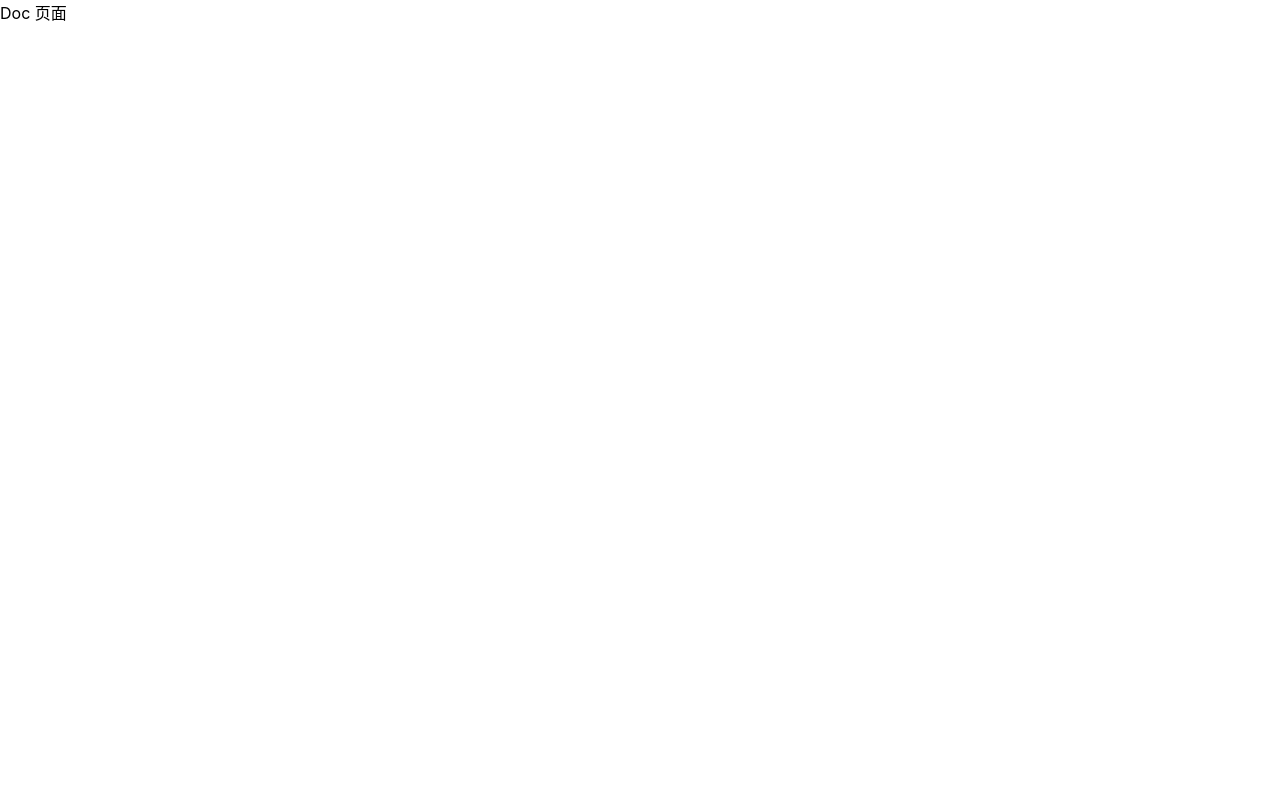
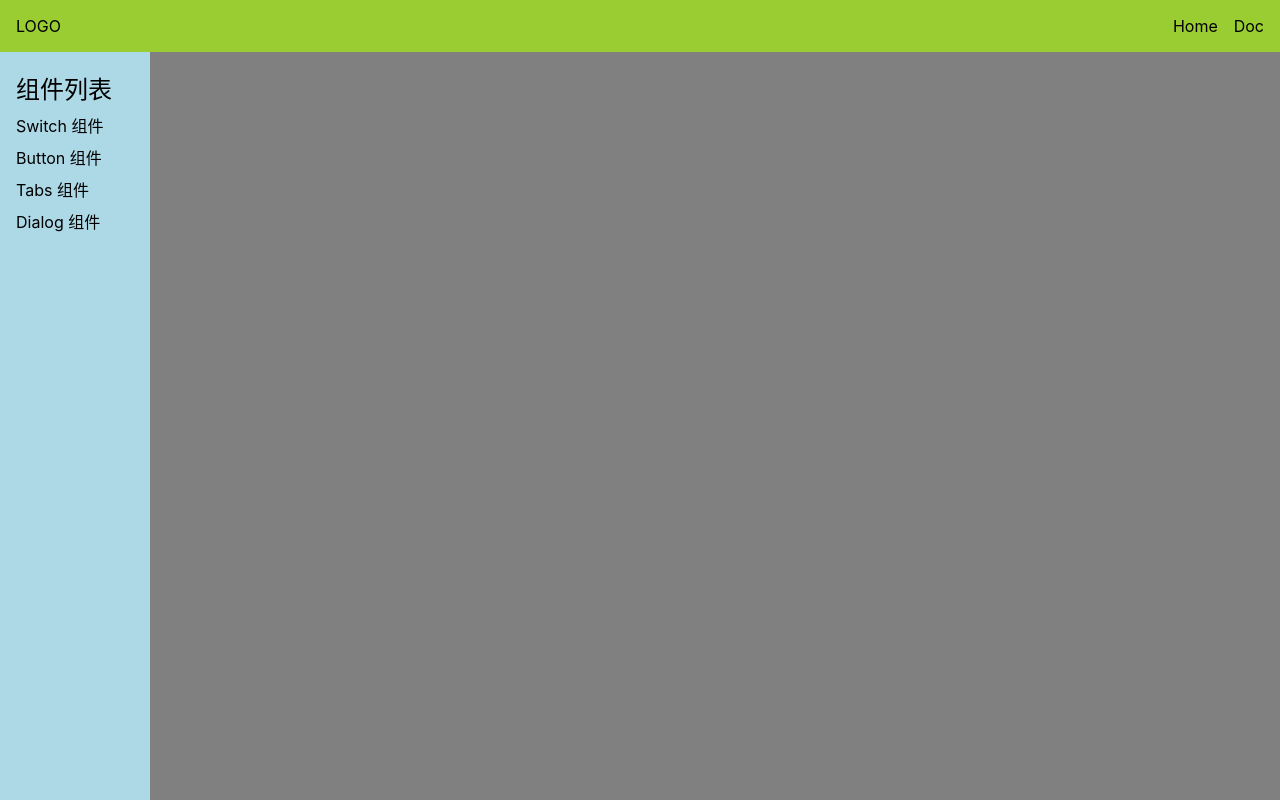
Before and after one commit to EvaLLLLL/corianderUI, a Vue app: page /#/doc in a window 1280 px wide. Built offline with nearby package versions, Linux system fonts and the light colour scheme.

Commit message:
完成 Doc 页面布局

```diff
--- a/src/App.vue
+++ b/src/App.vue
@@ -1,9 +1,9 @@
 <template>
-  <router-view/>
+  <router-view />
 </template>
 
 <script>
 export default {
-  name: 'App',
-}
+  name: "App",
+};
 </script>
--- /dev/null
+++ b/src/components/ButtonDemo.vue
@@ -0,0 +1,5 @@
+<template>
+    <div>
+        ButtonDemo
+    </div>
+</template>
--- /dev/null
+++ b/src/components/DialogDemo.vue
@@ -0,0 +1,5 @@
+<template>
+    <div>
+        DialogDemo
+    </div>
+</template>
--- /dev/null
+++ b/src/components/DocDemo.vue
@@ -0,0 +1,5 @@
+<template>
+    <div>
+        DocDemo
+    </div>
+</template>
--- /dev/null
+++ b/src/components/SwitchDemo.vue
@@ -0,0 +1,5 @@
+<template>
+    <div>
+        SwitchDemo
+    </div>
+</template>
--- /dev/null
+++ b/src/components/TabsDemo.vue
@@ -0,0 +1,5 @@
+<template>
+    <div>
+        TabsDemo
+    </div>
+</template>
--- a/src/components/TopNav.vue
+++ b/src/components/TopNav.vue
@@ -5,16 +5,21 @@
       <li><router-link to="/">Home</router-link></li>
       <li><router-link to="/doc">Doc</router-link></li>
     </ol>
-    <span class="toggleAside"></span>
+    <span :class="{ toggleAside: toggleVisible }" @click="toggleMenu"></span>
   </div>
 </template>
 
 <script lang="ts">
-export default {};
+export default {
+  props: {
+    toggleVisible: Boolean,
+  },
+};
 </script>
 
 <style lang="scss">
 .topnav {
+  z-index: 10;
   background: yellowgreen;
   padding: 16px;
   width: 100%;
@@ -42,12 +47,12 @@ export default {};
     display: none;
     width: 24px;
     height: 24px;
-    background: blue;
+    border: 1px solid red;
     position: absolute;
+    left: 16px;
     left: 16px;
     top: 50%;
     transform: translateY(-50%);
-    z-index: 10;
   }
   @media (max-width: 500px) {
     > .logo {
--- a/src/views/Doc.vue
+++ b/src/views/Doc.vue
@@ -1,6 +1,16 @@
 <template>
-  <div>
-    Doc 页面
+  <TopNav :toggleVisible="true" />
+  <div class="content">
+    <aside>
+      <h2>组件列表</h2>
+      <ol>
+        <li><router-link to="/doc/switch">Switch 组件</router-link></li>
+        <li><router-link to="/doc/button">Button 组件</router-link></li>
+        <li><router-link to="/doc/tabs">Tabs 组件</router-link></li>
+        <li><router-link to="/doc/dialog">Dialog 组件</router-link></li>
+      </ol>
+    </aside>
+    <main>主内容</main>
   </div>
 </template>
 
@@ -11,3 +21,34 @@ export default {
   components: { TopNav },
 };
 </script>
+
+<style lang="scss">
+.content {
+  display: flex;
+  flex-direction: column;
+  > aside {
+    width: 150px;
+    background: #add8e6;
+    padding: 70px 16px 16px;
+    position: fixed;
+    left: 0;
+    top: 0;
+    height: 100%;
+    flex-shrink: 0;
+    > h2 {
+      margin-bottom: 4px;
+    }
+    > ol {
+      > li {
+        padding: 4px 0;
+      }
+    }
+  }
+  > main {
+    flex-grow: 1;
+    padding: 16px;
+    background: grey;
+    height: 100vh;
+  }
+}
+</style>
--- a/src/views/Home.vue
+++ b/src/views/Home.vue
@@ -1,5 +1,5 @@
 <template>
-  <TopNav />
+  <TopNav :toggleVisible="false"/>
   <div class="banner">
     <img src="" alt="" />
     <h1>香菜UI</h1>
```
Also changed, not shown: src/main.ts (+16 -1 lines).
